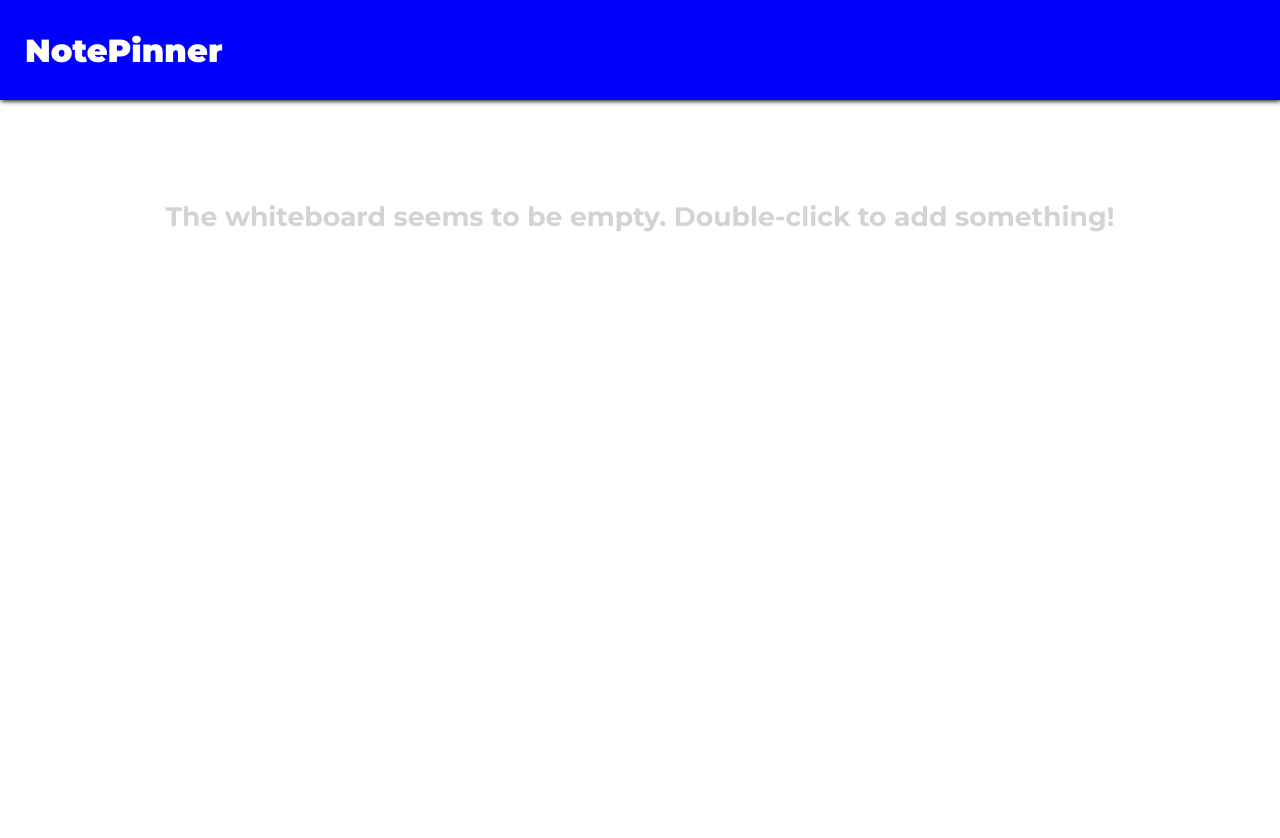
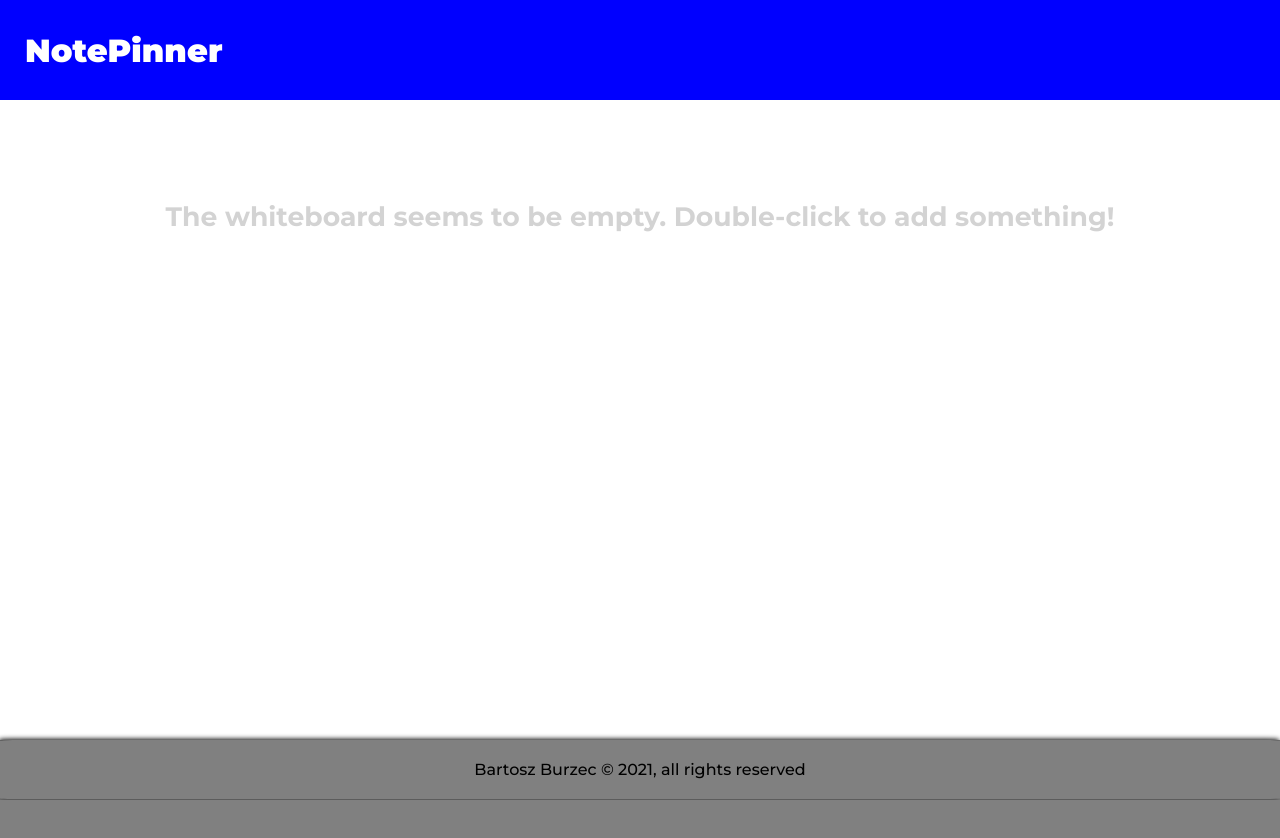
Before and after one commit to podplomieniasty/note-pinner, a React (Create React App) app: page / in a window 1280 px wide. Shown: the top 838 px of the page. After the commit the page ends 800 px from the top, so only its background shows below. Built offline with nearby package versions, Linux system fonts and the light colour scheme.

Commit message:
added a footer and a few visual changes

```diff
--- a/src/App.js
+++ b/src/App.js
@@ -4,6 +4,7 @@ import React, { useState } from "react";
 import Header from "./components/Header/Header";
 import NoteForm from "./components/NoteForm/NoteForm";
 import AppContext from "./context";
+import Footer from "./components/Footer/Footer";
 
 
 const App = () => {
@@ -106,6 +107,7 @@ const App = () => {
 		)}
 		<Header />
 		<Wrapper notes={notes} />
+		<Footer/>
 		</AppContext.Provider>
 	);
 };
--- /dev/null
+++ b/src/components/Footer/Footer.js
@@ -0,0 +1,12 @@
+import React from 'react'
+import styles from './Footer.module.scss'
+
+const Footer = () => {
+    return (
+        <div className={styles.wrapper}>
+            <p>Bartosz Burzec © 2021, all rights reserved</p>
+        </div>
+    )
+}
+
+export default Footer;
--- /dev/null
+++ b/src/components/Footer/Footer.module.scss
@@ -0,0 +1,11 @@
+.wrapper {
+    background-color: gray;
+    height: fit-content;
+    padding: 20px 0;
+    border-radius: 1%;
+    box-shadow: -1px -1px 5px black;
+    font-weight: 500;
+    text-align: center;
+    left: 0;
+    bottom: 0;
+}
--- a/src/components/Note/Note.module.scss
+++ b/src/components/Note/Note.module.scss
@@ -1,7 +1,8 @@
 .note {
     position: absolute;
     width: 250px;
-    height: 250px;
+    height: fit-content;
+    min-height: 250px;
     box-shadow: 2px 2px 8px black;
     word-wrap: break-word;
     animation-name: showNote;
@@ -15,6 +16,7 @@
     p {
         margin: 20px 10px;
         font-weight: 500;
+        text-align: justify;
     }
 }
 
--- a/src/components/Wrapper/Wrapper.module.scss
+++ b/src/components/Wrapper/Wrapper.module.scss
@@ -1,6 +1,7 @@
 .wrapper {
     width: 100%;
-    height: 100vw;
+    height: 50vw;
+    background-color: white;
 }
 
 
@@ -11,5 +12,17 @@
     font-weight: 700;
     color: lightgray;
     user-select: none;
+    animation: showParagraph;
+    animation-duration: 1s;
 
 }
+
+@keyframes showParagraph {
+    from {
+        opacity: 0.1;
+    }
+
+    to {
+        opacity: 1.0;
+    }
+}
--- a/src/index.css
+++ b/src/index.css
@@ -5,6 +5,7 @@ body {
     sans-serif;
   -webkit-font-smoothing: antialiased;
   -moz-osx-font-smoothing: grayscale;
+  background-color: gray;
 }
 
 code {
```
